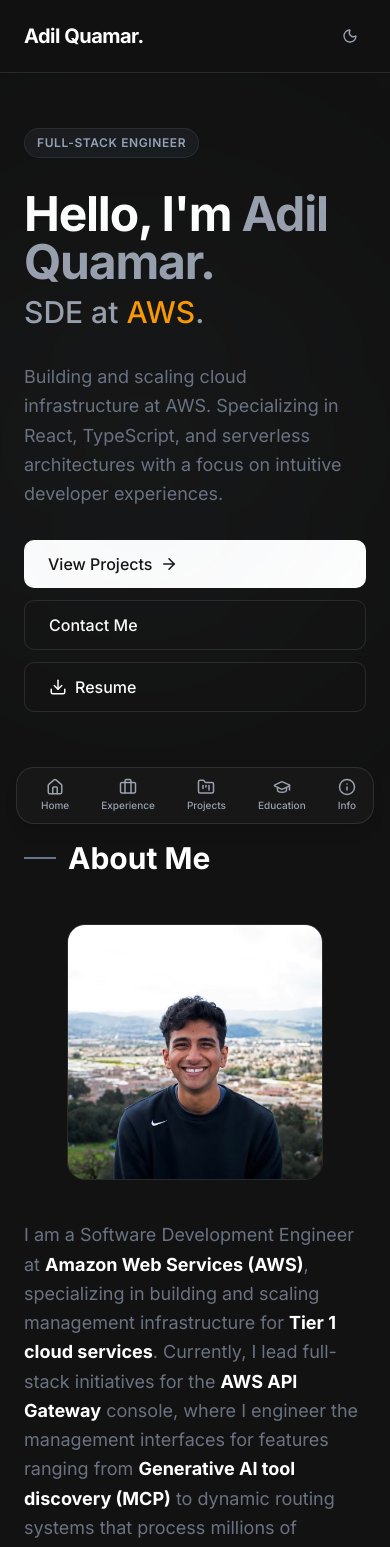
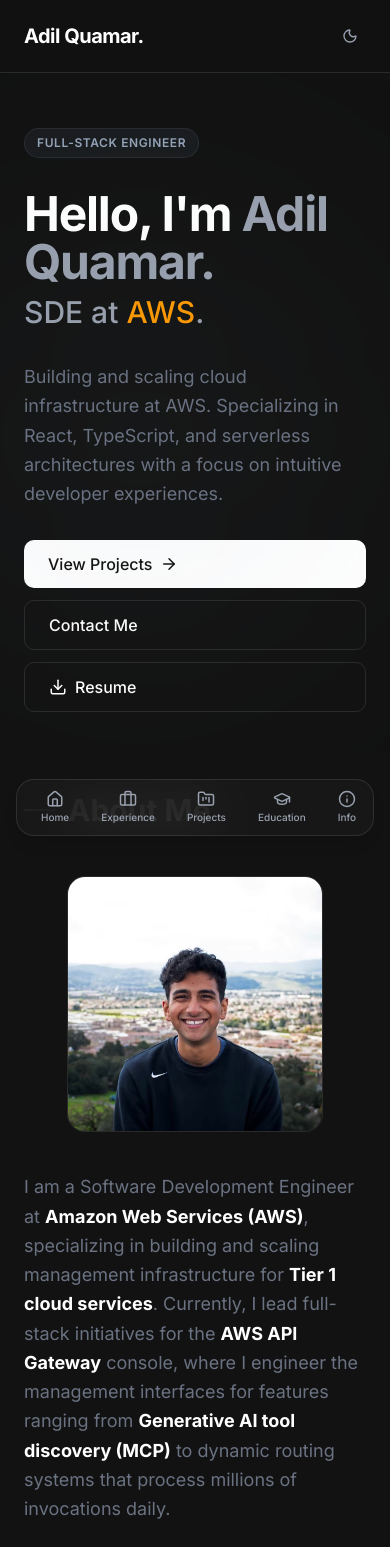
Before and after one commit to adilquamar/personal-portfolio-website, a Next.js app: page / in a window 390 px wide. Shown: the top 1547 px of the page. Built offline with nearby package versions, Linux system fonts and the light colour scheme.

Commit message:
fix: spacing issues for mobile view

```diff
--- a/src/components/navbar.tsx
+++ b/src/components/navbar.tsx
@@ -65,7 +65,7 @@
       </motion.header>
 
       {/* Mobile Bottom Navigation */}
-      <div className="fixed bottom-0 left-0 right-0 z-50 px-4 pb-[calc(1.25rem+env(safe-area-inset-bottom))] md:hidden">
+      <div className="fixed bottom-0 left-0 right-0 z-50 px-4 pb-[calc(0.5rem+env(safe-area-inset-bottom))] md:hidden">
         <motion.nav
           initial={{ y: 100, opacity: 0 }}
           animate={{ y: 0, opacity: 1 }}
--- a/src/components/section-shell.tsx
+++ b/src/components/section-shell.tsx
@@ -18,7 +18,7 @@
   children,
 }: SectionShellProps) {
   return (
-    <section id={id} className={cn("scroll-mt-20 py-16", className)}>
+    <section id={id} className={cn("scroll-mt-20 py-10", className)}>
       <div className="mx-auto max-w-[857px] px-6 lg:px-12">
         {title && (
           <motion.div
--- a/src/components/sections/hero.tsx
+++ b/src/components/sections/hero.tsx
@@ -29,7 +29,7 @@
 
 export function HeroSection() {
   return (
-    <section className="relative flex items-center overflow-hidden pb-16 pt-32 lg:pt-40">
+    <section className="relative flex items-center overflow-hidden pb-10 pt-32 lg:pt-40">
       {/* Background glow */}
       <div className="absolute right-0 top-1/4 h-[500px] w-[500px] rounded-full bg-slate-5 blur-[120px] pointer-events-none" />
 
```
